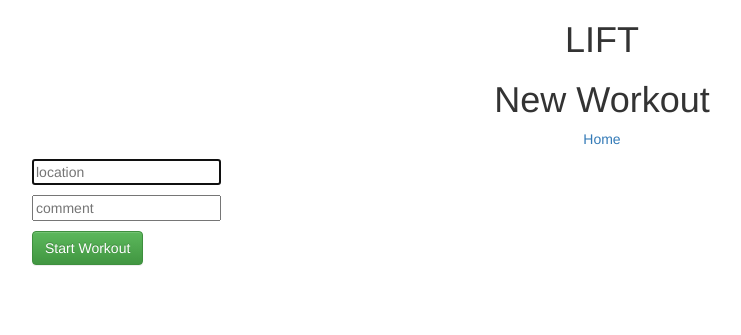
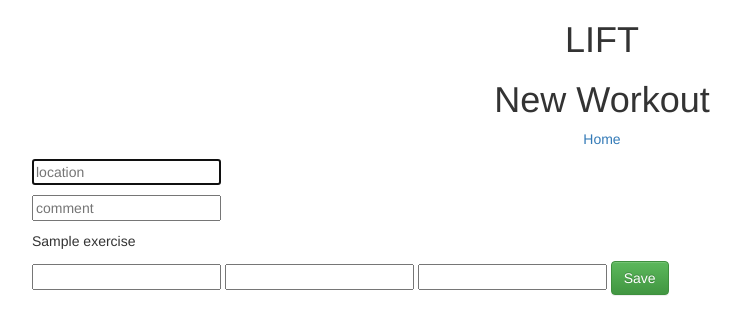
Before and after one commit to bigrobsf/hd, a Flask app: page /users/1/workouts/new in a window 1280 px wide. Shown: the top 335 px of the page, without its empty margins (38-779 px from the left). Run offline with Flask 2, Linux system fonts and the light colour scheme; a user stored in the database is signed in; tables that the repository leaves empty hold one stand-in row (values such as "Sample post"); parts of the project's set-up code (start-up, migrations or seed data) failed here and were passed over; some libraries are stand-ins or nearby versions.

Commit message:
workout form working

```diff
--- a/project/workouts/forms.py
+++ b/project/workouts/forms.py
@@ -1,22 +1,16 @@
 from flask_wtf import FlaskForm
-from wtforms import StringField, validators, DateField, DecimalField, FormField
-from project.models import Workout, Activity, Exercise
+from wtforms import StringField, validators, DateField, DecimalField
+from project.models import Workout
 
 
 class WorkoutForm(FlaskForm):
     location = StringField('Location', [validators.Length(min=1, max=30)])
     comment = StringField('Comment', [validators.Length(max=50)])
 
-class ActivityForm(FlaskForm):
-    reps = DecimalField('Reps', [validators.NumberRange(min=0, max=50)])
-    weight = DecimalField('Weight', [validators.NumberRange(min=0, max=1000)])
-    comment = StringField('Comment', [validators.Length(max=50)])
-
 class EditWorkoutForm(FlaskForm):
     location = StringField('Location', [validators.Length(min=1, max=30)])
     length = DecimalField('Workout Length', [validators.NumberRange(min=1, max=60)])
     comment = StringField('Comment', [validators.Length(max=50)])
-    activities = [FormField(ActivityForm, e.name) for e in Exercise.query.all()]
 
 class DeleteForm(FlaskForm):
     pass
--- a/project/workouts/templates/workouts/new.html
+++ b/project/workouts/templates/workouts/new.html
@@ -27,7 +27,13 @@
         {% endif %}
       </span>
     </p>
-  <button class="btn btn-success" type="submit">Start Workout</button>
+    {% for exercise in exercises %}
+    <p>{{exercise.name}}</p>
+     <input type="number" name="exercises[reps][{{exercise.id}}]">
+     <input type="number" name="exercises[weight][{{exercise.id}}]">
+     <input type="text" name="exercises[comment][{{exercise.id}}]">
+    {% endfor %}
+  <button class="btn btn-success" type="submit">Save</button>
 </form>
     </div>
 {% endblock %}
--- a/project/workouts/views.py
+++ b/project/workouts/views.py
@@ -13,18 +13,32 @@ workouts_blueprint = Blueprint(
     template_folder='templates'
 )
 
+        # self.reps = reps
+        # self.weight = weight
+        # self.comment = comment
+        # self.workout_id = workout_id
+        # self.exercise_id = exercise_id
+
 @workouts_blueprint.route('/', methods=['GET', 'POST'])
 @login_required
 def index(user_id):
     if request.method == 'POST':
         form = WorkoutForm(request.form)
         if form.validate():
+            activites_to_add = []
             date = datetime.datetime.today()
             location = request.form.get('location')
             length = 30
             comment = request.form.get('comment')
             new_workout = Workout(date, location, length, comment, user_id)
             db.session.add(new_workout)
+            for exercise in Exercise.query.all():
+                reps = request.form.get('exercises[reps][{}]'.format(exercise.id))
+                weight = request.form.get('exercises[weight][{}]'.format(exercise.id))
+                comment = request.form.get('exercises[comment][{}]'.format(exercise.id))
+                new_activity = Activity(reps, weight, comment, new_workout.id, exercise.id)
+                activites_to_add.append(new_activity)
+            db.session.add_all(activites_to_add)
             db.session.commit()
 
             flash('New workout created.')
@@ -52,8 +66,9 @@ def edit(user_id, wo_id):
 @login_required
 @ensure_correct_user
 def new(user_id):
+    exercises = Exercise.query.all()
     form = WorkoutForm(request.form)
-    return render_template('workouts/new.html', form=form, user_id=user_id)
+    return render_template('workouts/new.html', exercises=exercises, form=form, user_id=user_id)
 
 
 @workouts_blueprint.route('/show/<int:wo_id>', methods=['GET', 'PATCH', 'DELETE'])
```
